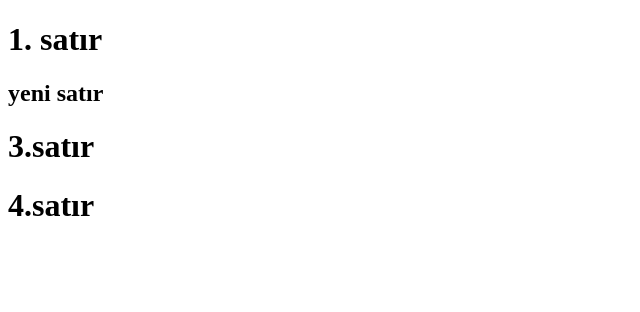
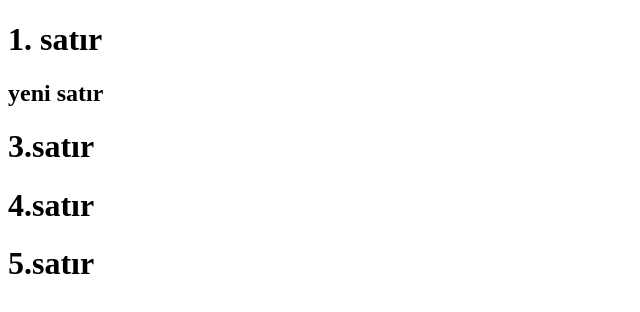
Before and after one commit to sare0/webDevGitDeneme, a plain HTML site: page index.html in a window 1280 px wide. Shown: the whole page, without its empty margins (0-640 px from the left). Drawn offline with Linux system fonts and the light colour scheme.

Commit message:
6.commit

```diff
--- a/index.html
+++ b/index.html
@@ -9,6 +9,6 @@
 <h2>yeni satır</h2>
 <h1>3.satır</h1>
  <h1>4.satır</h1>
-
+  <h1>5.satır</h1>
   </body>
 </html>
```
